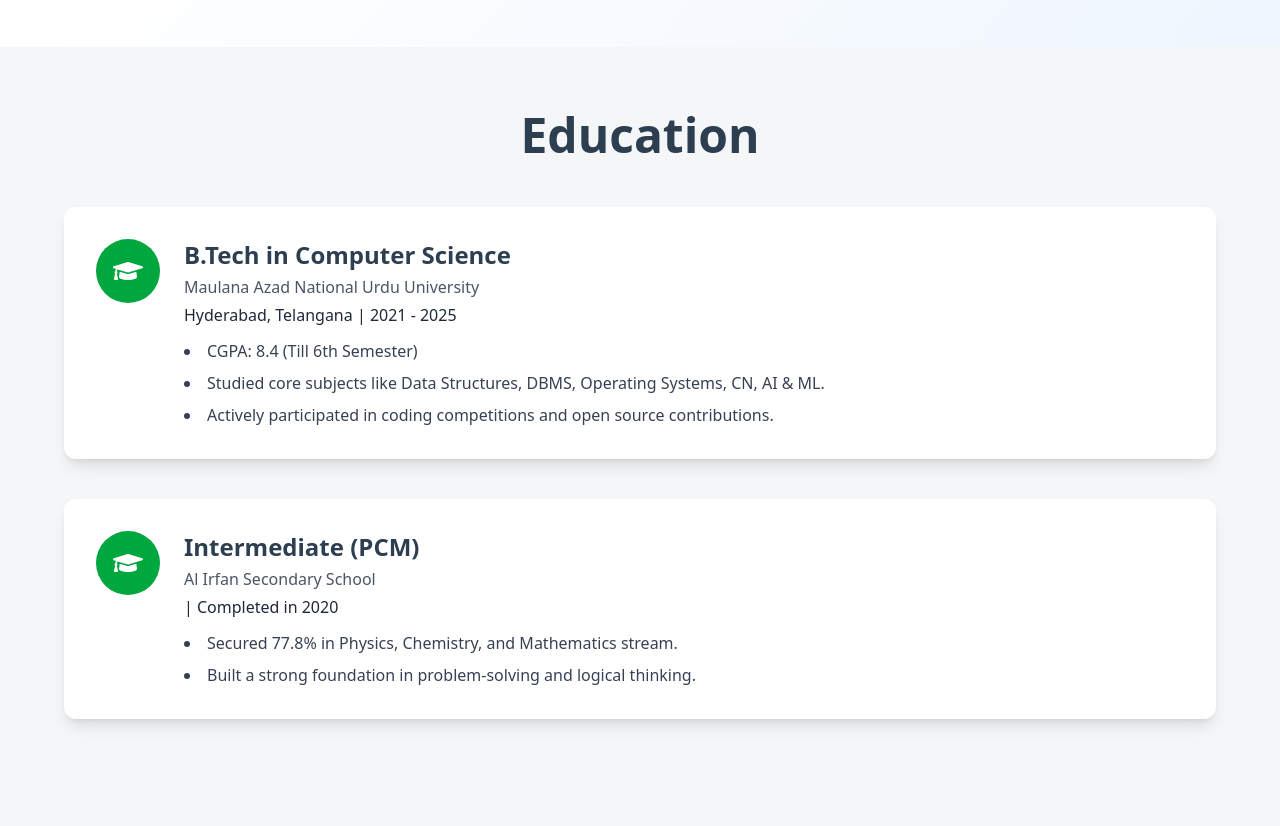
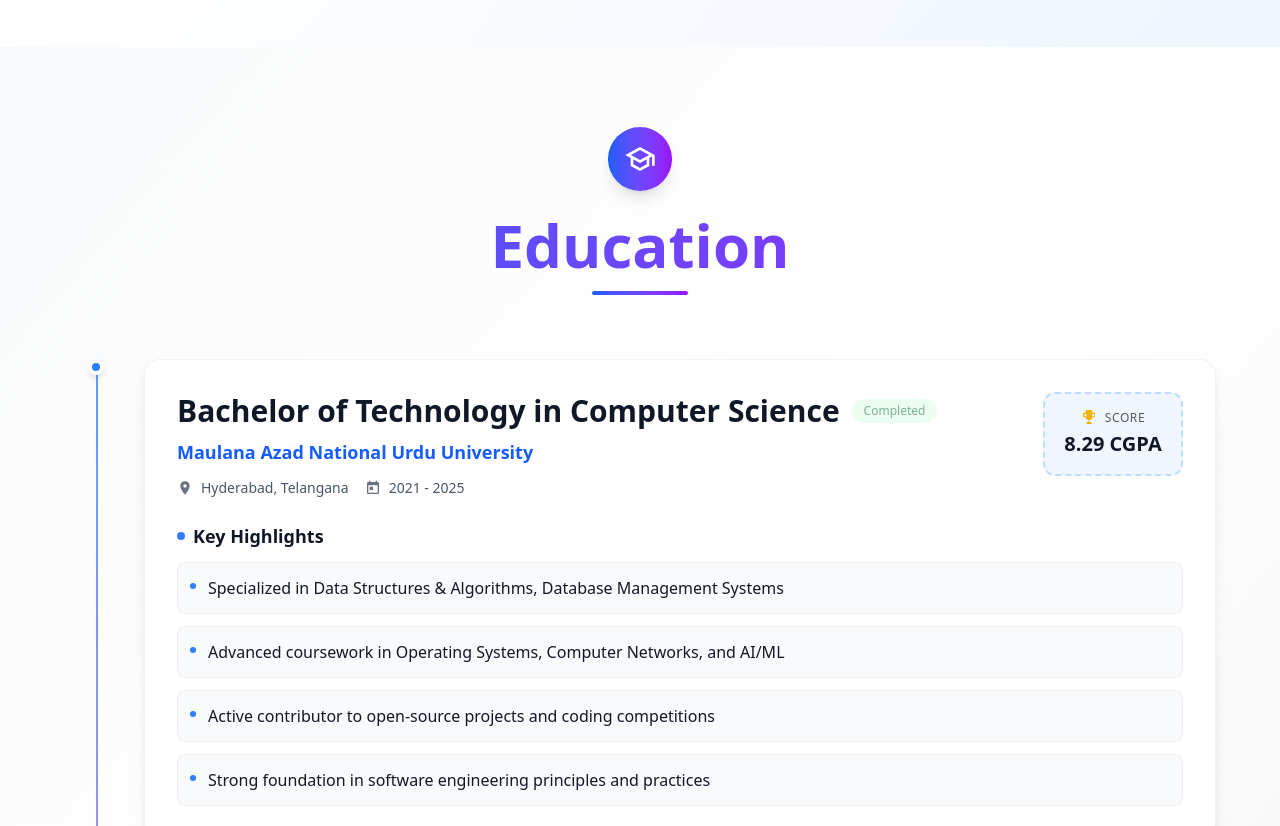
Before and after one commit to farhanrahman0027/My-Portfolio, a React (Vite) app: page / in a window 1280 px wide. Shown: the part 2380-3206 px from the top of the page. Built offline with nearby package versions, Linux system fonts and the light colour scheme.

Commit message:
update the education section

```diff
--- a/src/components/About.jsx
+++ b/src/components/About.jsx
@@ -53,9 +53,9 @@
   };
 
   const stats = [
-    { number: "3+", label: "Years Experience", icon: FaCode },
-    { number: "50+", label: "Projects Completed", icon: FaRocket },
-    { number: "15+", label: "Happy Clients", icon: FaHeart },
+    { number: "1+", label: "Years Experience", icon: FaCode },
+    { number: "10+", label: "Projects Completed", icon: FaRocket },
+    { number: "10+", label: "Happy Clients", icon: FaHeart },
     { number: "∞", label: "Cups of Coffee", icon: FaCoffee },
   ];
 
--- a/src/components/Education.jsx
+++ b/src/components/Education.jsx
@@ -1,101 +1,228 @@
-import React from "react";
-import { motion } from "framer-motion";
-import { FaGraduationCap } from "react-icons/fa";
-import { useDarkMode } from "../DarkModeContext";
+import React, { useState } from "react";
 
 const educationDetails = [
   {
     id: 1,
-    degree: "B.Tech in Computer Science",
+    degree: "Bachelor of Technology in Computer Science",
     institution: "Maulana Azad National Urdu University",
     location: "Hyderabad, Telangana",
     duration: "2021 - 2025",
+    status: "Final Year",
+    gpa: "8.29 CGPA",
+
     highlights: [
-      "CGPA: 8.4 (Till 6th Semester)",
-      "Studied core subjects like Data Structures, DBMS, Operating Systems, CN, AI & ML.",
-      "Actively participated in coding competitions and open source contributions.",
+      "Specialized in Data Structures & Algorithms, Database Management Systems",
+      "Advanced coursework in Operating Systems, Computer Networks, and AI/ML",
+      "Active contributor to open-source projects and coding competitions",
+      "Strong foundation in software engineering principles and practices"
     ],
+    type: "undergraduate"
   },
   {
     id: 2,
-    degree: "Intermediate (PCM)",
+    degree: "Higher Secondary Certificate (PCM)",
     institution: "Al Irfan Secondary School",
-    location: "",
-    duration: "Completed in 2020",
+    location: "India",
+    duration: "Completed 2020",
+    status: "Graduated",
+    gpa: "77.8%",
+    semester: "",
     highlights: [
-      "Secured 77.8% in Physics, Chemistry, and Mathematics stream.",
-      "Built a strong foundation in problem-solving and logical thinking.",
+      "Physics, Chemistry, and Mathematics specialization",
+      "Developed strong analytical and problem-solving capabilities",
+      "Foundation in mathematical reasoning and scientific methodology"
     ],
+    type: "secondary"
   },
 ];
 
 const Education = () => {
-  const { darkMode } = useDarkMode();
+  const darkMode = false; // You can change this to true for dark mode or make it a prop
+
+  // Custom icon components using SVG
+  const GraduationCapIcon = () => (
+    <svg className="w-full h-full" fill="currentColor" viewBox="0 0 24 24">
+      <path d="M12 3L1 9l4 2.18v6L12 21l7-3.82v-6l2-1.09V17h2V9L12 3zm6.82 6L12 12.72 5.18 9 12 5.28 18.82 9zM17 15.99l-5 2.73-5-2.73v-3.72L12 15l5-2.73v3.72z"/>
+    </svg>
+  );
+
+  const CalendarIcon = () => (
+    <svg className="w-full h-full" fill="currentColor" viewBox="0 0 24 24">
+      <path d="M19 3h-1V1h-2v2H8V1H6v2H5c-1.1 0-2 .9-2 2v14c0 1.1.9 2 2 2h14c1.1 0 2-.9 2-2V5c0-1.1-.9-2-2-2zm0 16H5V8h14v11zM7 10h5v5H7z"/>
+    </svg>
+  );
+
+  const LocationIcon = () => (
+    <svg className="w-full h-full" fill="currentColor" viewBox="0 0 24 24">
+      <path d="M12 2C8.13 2 5 5.13 5 9c0 5.25 7 13 7 13s7-7.75 7-13c0-3.87-3.13-7-7-7zm0 9.5c-1.38 0-2.5-1.12-2.5-2.5s1.12-2.5 2.5-2.5 2.5 1.12 2.5 2.5-1.12 2.5-2.5 2.5z"/>
+    </svg>
+  );
+
+  const TrophyIcon = () => (
+    <svg className="w-full h-full" fill="currentColor" viewBox="0 0 24 24">
+      <path d="M7 4V2c0-1.1.9-2 2-2h6c1.1 0 2 .9 2 2v2h4v5c0 1.1-.9 2-2 2h-1.54c-.55 2.3-2.43 4.1-4.81 4.38V18H15c.55 0 1 .45 1 1v1c0 .55-.45 1-1 1H9c-.55 0-1-.45-1-1v-1c0-.55.45-1 1-1h2.35v-2.62C9.03 15.1 7.45 13.3 6.54 11H5c-1.1 0-2-.9-2-2V4h4zM5 6v3h1.54c.32 1.04.82 1.99 1.46 2.79V6H5zm12 5.79c.64-.8 1.14-1.75 1.46-2.79H20V6h-3v5.79z"/>
+    </svg>
+  );
 
   return (
     <section
       id="education"
-      className={`px-4 sm:px-6 md:px-8 lg:px-12 py-16 w-full ${
-        darkMode ? "bg-[#1A2238] text-[#E0E0E0]" : "bg-[#F4F6F7] text-[#2C3E50]"
+      className={`px-4 sm:px-6 md:px-8 lg:px-12 xl:px-16 py-20 w-full transition-all duration-500 ${
+        darkMode
+          ? "bg-gradient-to-br from-slate-900 via-slate-800 to-slate-900 text-gray-100"
+          : "bg-gradient-to-br from-gray-50 via-white to-gray-100 text-gray-900"
       }`}
     >
-      <motion.h2
-        initial={{ opacity: 0, y: -20 }}
-        animate={{ opacity: 1, y: 0 }}
-        transition={{ duration: 0.8 }}
-        className="text-3xl sm:text-4xl md:text-5xl font-bold text-center mb-12"
-      >
+      <div className="max-w-7xl mx-auto">
+        {/* Header Section */}
+        <div className="text-center mb-16">
+          <div className="inline-flex items-center justify-center w-16 h-16 mb-6 rounded-full bg-gradient-to-r from-blue-600 to-purple-600 text-white shadow-lg">
+            <div className="w-8 h-8">
+              <GraduationCapIcon />
+            </div>
+          </div>
+          <h2 className="text-4xl sm:text-5xl md:text-6xl font-bold mb-4 bg-gradient-to-r from-blue-600 to-purple-600 bg-clip-text text-transparent">
             Education
-      </motion.h2>
+          </h2>
+          <div className="w-24 h-1 bg-gradient-to-r from-blue-600 to-purple-600 mx-auto rounded-full"></div>
+        </div>
 
-      <div className="space-y-10 max-w-6xl mx-auto">
+        {/* Education Timeline */}
+        <div className="relative">
+          {/* Timeline Line */}
+          <div className={`absolute left-8 top-0 bottom-0 w-0.5 hidden md:block ${
+            darkMode ? "bg-gradient-to-b from-blue-500 to-purple-500" : "bg-gradient-to-b from-blue-400 to-purple-400"
+          }`}></div>
+
+          <div className="space-y-12">
             {educationDetails.map((edu, index) => (
-          <motion.div
-            key={edu.id}
-            initial={{ opacity: 0, x: index % 2 === 0 ? -50 : 50 }}
-            animate={{ opacity: 1, x: 0 }}
-            transition={{ duration: 0.8, delay: index * 0.2 }}
-            className={`shadow-md sm:shadow-lg p-6 sm:p-8 rounded-xl flex flex-col md:flex-row items-start gap-6 transition-all ${
+              <div key={edu.id} className="relative group">
+                {/* Timeline Dot */}
+                <div className={`absolute left-6 w-4 h-4 rounded-full border-4 hidden md:block z-10 ${
                   darkMode
-                ? "bg-[#27374D] text-[#E0E0E0]"
-                : "bg-white text-[#2C3E50]"
+                    ? "bg-blue-500 border-slate-800 shadow-lg"
+                    : "bg-blue-500 border-white shadow-md"
+                }`}></div>
+
+                {/* Education Card */}
+                <div className={`ml-0 md:ml-20 transform transition-all duration-300 hover:scale-[1.02] hover:-translate-y-1 ${
+                  darkMode
+                    ? "bg-gradient-to-br from-slate-800 to-slate-700 border border-slate-600/50 hover:border-blue-500/50 shadow-xl hover:shadow-2xl"
+                    : "bg-white border border-gray-200/50 hover:border-blue-400/50 shadow-lg hover:shadow-xl"
+                } rounded-2xl p-8`}>
+
+                  {/* Card Header */}
+                  <div className="flex flex-col lg:flex-row lg:items-start lg:justify-between mb-6">
+                    <div className="flex-1">
+                      <div className="flex items-center gap-3 mb-2 flex-wrap">
+                        <h3 className="text-2xl lg:text-3xl font-bold leading-tight">
+                          {edu.degree}
+                        </h3>
+                        {edu.type === "undergraduate" && (
+                          <span className="px-3 py-1 text-xs font-medium bg-green-100 text-green-800 dark:bg-green-900/30 dark:text-green-400 rounded-full animate-pulse">
+                            Completed
+                          </span>
+                        )}
+                      </div>
+
+                      <p className={`text-lg font-semibold mb-3 ${
+                        darkMode ? "text-blue-400" : "text-blue-600"
+                      }`}>
+                        {edu.institution}
+                      </p>
+
+                      {/* Meta Information */}
+                      <div className="flex flex-wrap gap-4 text-sm">
+                        {edu.location && (
+                          <div className="flex items-center gap-2">
+                            <div className={`w-4 h-4 ${darkMode ? "text-gray-400" : "text-gray-500"}`}>
+                              <LocationIcon />
+                            </div>
+                            <span className={darkMode ? "text-gray-300" : "text-gray-600"}>
+                              {edu.location}
+                            </span>
+                          </div>
+                        )}
+                        <div className="flex items-center gap-2">
+                          <div className={`w-4 h-4 ${darkMode ? "text-gray-400" : "text-gray-500"}`}>
+                            <CalendarIcon />
+                          </div>
+                          <span className={darkMode ? "text-gray-300" : "text-gray-600"}>
+                            {edu.duration}
+                          </span>
+                        </div>
+                      </div>
+                    </div>
+
+                    {/* GPA/Score Card */}
+                    <div className={`mt-4 lg:mt-0 lg:ml-6 p-4 rounded-xl border-2 border-dashed min-w-[140px] text-center transition-colors ${
+                      darkMode
+                        ? "border-blue-500/30 bg-blue-500/10 hover:bg-blue-500/20"
+                        : "border-blue-400/30 bg-blue-50 hover:bg-blue-100"
+                    }`}>
+                      <div className="flex items-center justify-center gap-2 mb-1">
+                        <div className={`w-4 h-4 ${darkMode ? "text-yellow-400" : "text-yellow-500"}`}>
+                          <TrophyIcon />
+                        </div>
+                        <span className="text-xs font-medium uppercase tracking-wider opacity-70">
+                          Score
+                        </span>
+                      </div>
+                      <div className="text-xl font-bold">
+                        {edu.gpa}
+                      </div>
+                      {edu.semester && (
+                        <div className="text-xs opacity-70 mt-1">
+                          {edu.semester}
+                        </div>
+                      )}
+                    </div>
+                  </div>
+
+                  {/* Highlights */}
+                  <div className="space-y-3">
+                    <h4 className="text-lg font-semibold flex items-center gap-2">
+                      <div className={`w-2 h-2 rounded-full ${
+                        darkMode ? "bg-blue-400" : "bg-blue-500"
+                      }`}></div>
+                      Key Highlights
+                    </h4>
+                    <div className="grid gap-3">
+                      {edu.highlights.map((point, i) => (
+                        <div
+                          key={i}
+                          className={`flex items-start gap-3 p-3 rounded-lg transition-all duration-200 hover:scale-[1.01] ${
+                            darkMode
+                              ? "bg-slate-700/50 hover:bg-slate-700/70 border border-slate-600/30"
+                              : "bg-gray-50 hover:bg-gray-100 border border-gray-200/50"
                           }`}
                         >
-            {/* Icon */}
-            <div className="flex-shrink-0 w-14 h-14 sm:w-16 sm:h-16 flex items-center justify-center bg-green-600 text-white rounded-full text-2xl sm:text-3xl">
-              <FaGraduationCap />
+                          <div className={`w-1.5 h-1.5 rounded-full mt-2 flex-shrink-0 ${
+                            darkMode ? "bg-blue-400" : "bg-blue-500"
+                          }`}></div>
+                          <p className="text-sm lg:text-base leading-relaxed">
+                            {point}
+                          </p>
+                        </div>
+                      ))}
+                    </div>
+                  </div>
+                </div>
+              </div>
+            ))}
+          </div>
         </div>
 
-            {/* Education Details */}
-            <div className="flex-grow">
-              <h3 className="text-xl sm:text-2xl font-semibold">{edu.degree}</h3>
-              <p className="text-sm sm:text-base text-gray-600 dark:text-blue-400 mt-1">
-                {edu.institution}
+        {/* Footer Note */}
+        <div className={`text-center mt-16 p-6 rounded-lg ${
+          darkMode
+            ? "bg-slate-800/50 border border-slate-700/50"
+            : "bg-gray-50 border border-gray-200/50"
+        }`}>
+          <p className={`text-sm ${darkMode ? "text-gray-400" : "text-gray-600"}`}>
+            Committed to continuous learning and academic excellence
           </p>
-              <p className="text-sm sm:text-base text-gray-800 dark:text-gray-400 mt-1">
-                {edu.location} | {edu.duration}
-              </p>
-
-              <ul
-                className={`mt-3 space-y-2 list-disc list-inside transition-all ${
-                  darkMode ? "text-gray-300" : "text-gray-700"
-                }`}
-              >
-                {edu.highlights.map((point, i) => (
-                  <motion.li
-                    key={i}
-                    initial={{ opacity: 0, y: 10 }}
-                    animate={{ opacity: 1, y: 0 }}
-                    transition={{ duration: 0.6, delay: i * 0.2 }}
-                    className="text-sm sm:text-base"
-                  >
-                    {point}
-                  </motion.li>
-                ))}
-              </ul>
         </div>
-          </motion.div>
-        ))}
       </div>
     </section>
   );
```
Lines whose indentation alone changed are shown as unchanged.
